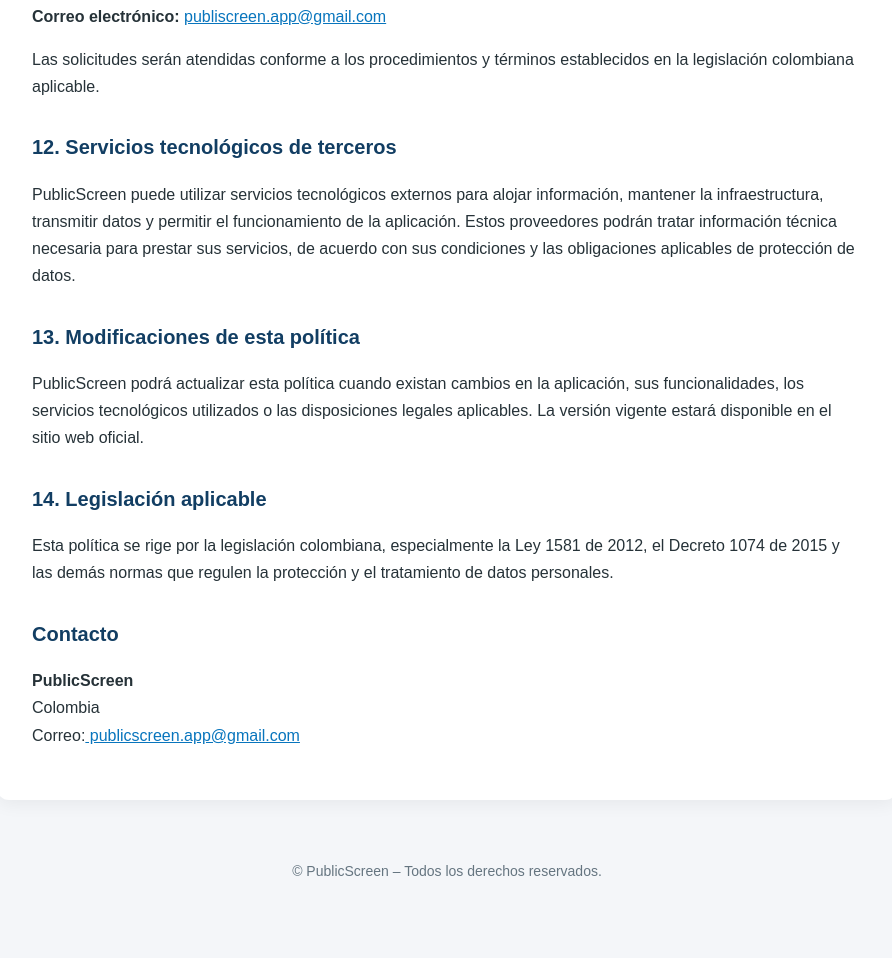
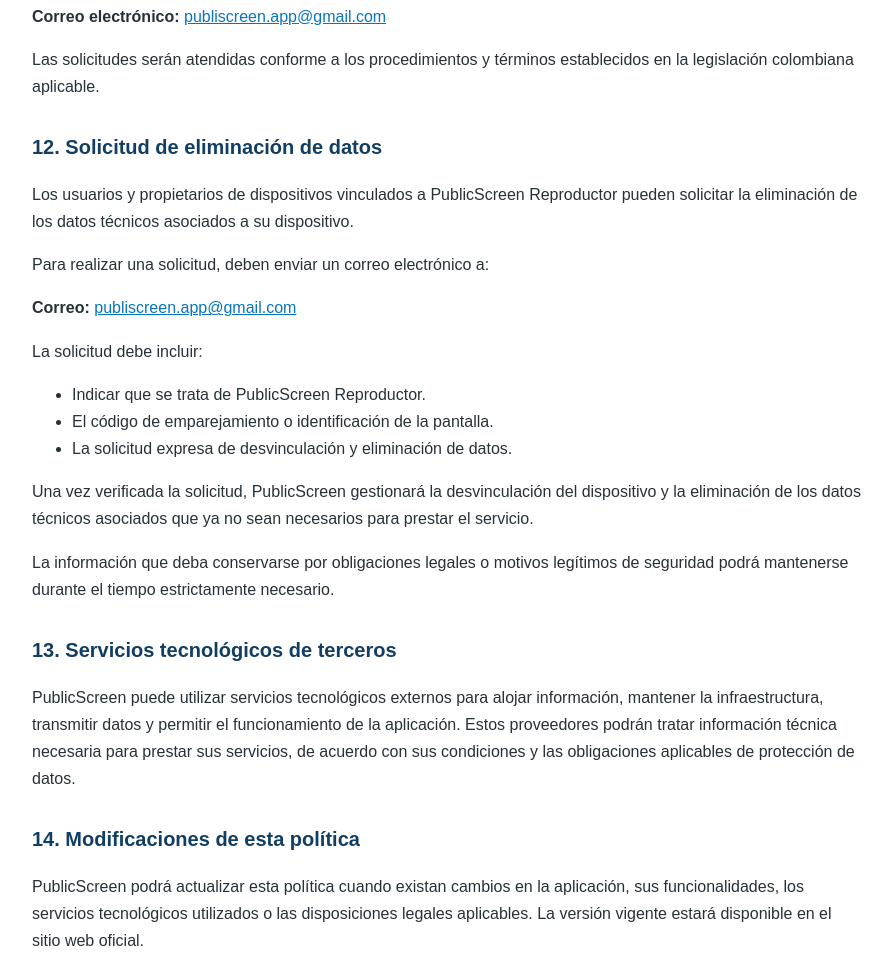
Before and after one commit to Zeta4689/publicscreen-privacidad-reproductor, a plain HTML site: page index.html in a window 1280 px wide. Shown: the part 2879-3837 px from the top of the page, without its empty margins (193-1085 px from the left). Before the commit the page ends 3788 px from the top, so only its background shows below. Drawn offline with Linux system fonts and the light colour scheme.

Commit message:
Add data deletion request section to index.html
Added a section for data deletion requests, including details on how users can request the deletion of technical data associated with their devices.

```diff
--- a/index.html
+++ b/index.html
@@ -240,7 +240,53 @@
     términos establecidos en la legislación colombiana aplicable.
   </p>
 
-  <h2>12. Servicios tecnológicos de terceros</h2>
+
+
+<h2>12. Solicitud de eliminación de datos</h2>
+
+<p>
+  Los usuarios y propietarios de dispositivos vinculados a PublicScreen
+  Reproductor pueden solicitar la eliminación de los datos técnicos
+  asociados a su dispositivo.
+</p>
+
+<p>
+  Para realizar una solicitud, deben enviar un correo electrónico a:
+</p>
+
+<p>
+  <strong>Correo:</strong>
+  <a href="mailto:publiscreen.app@gmail.com">
+    publiscreen.app@gmail.com
+  </a>
+</p>
+
+<p>La solicitud debe incluir:</p>
+
+<ul>
+  <li>Indicar que se trata de PublicScreen Reproductor.</li>
+  <li>El código de emparejamiento o identificación de la pantalla.</li>
+  <li>La solicitud expresa de desvinculación y eliminación de datos.</li>
+</ul>
+
+<p>
+  Una vez verificada la solicitud, PublicScreen gestionará la
+  desvinculación del dispositivo y la eliminación de los datos
+  técnicos asociados que ya no sean necesarios para prestar el servicio.
+</p>
+
+<p>
+  La información que deba conservarse por obligaciones legales
+  o motivos legítimos de seguridad podrá mantenerse durante el
+  tiempo estrictamente necesario.
+</p>
+
+
+
+
+
+
+  <h2>13. Servicios tecnológicos de terceros</h2>
   <p>
     PublicScreen puede utilizar servicios tecnológicos externos para
     alojar información, mantener la infraestructura, transmitir datos
@@ -250,7 +296,7 @@
     las obligaciones aplicables de protección de datos.
   </p>
 
-  <h2>13. Modificaciones de esta política</h2>
+  <h2>14. Modificaciones de esta política</h2>
   <p>
     PublicScreen podrá actualizar esta política cuando existan cambios
     en la aplicación, sus funcionalidades, los servicios tecnológicos
```
